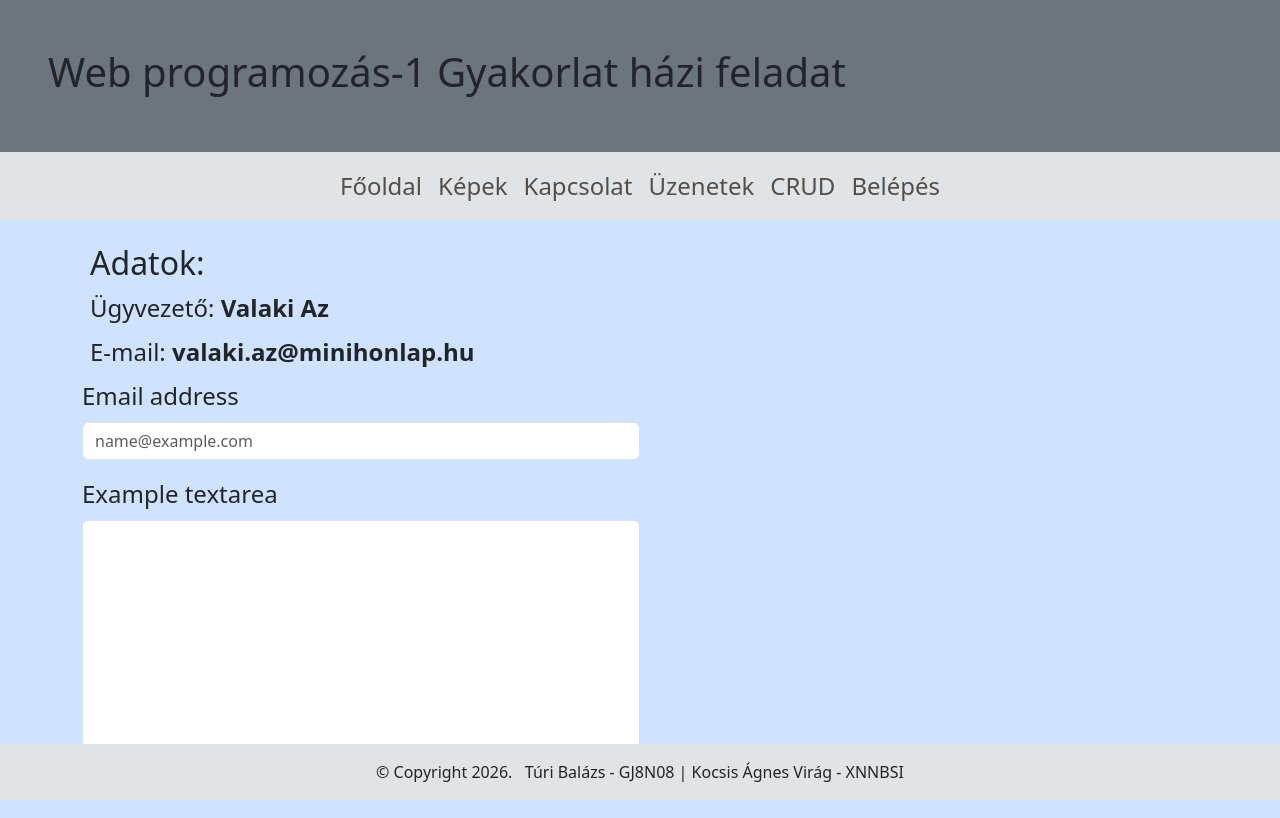
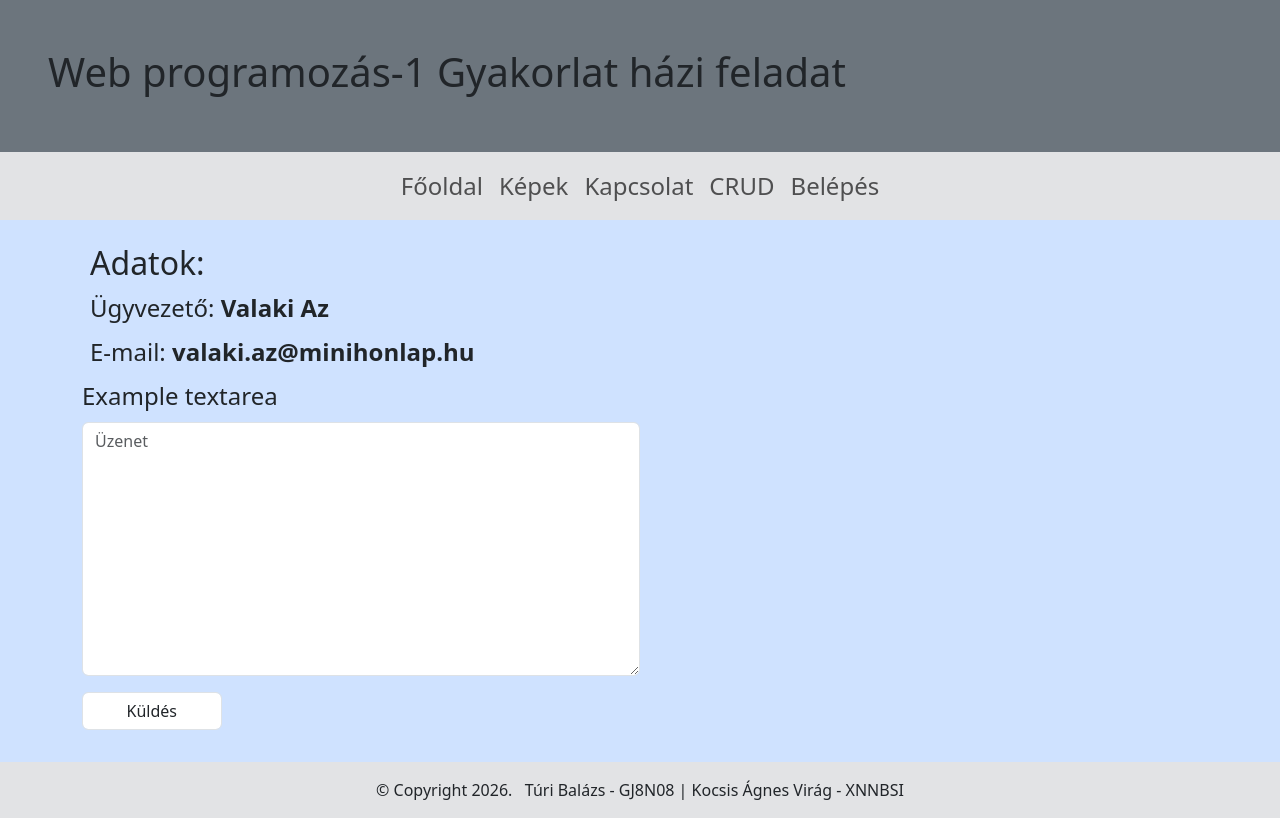
Before and after one commit to TuriBalazs/WebProgGyak, a PHP site: page /kapcsolat in a window 1280 px wide. Run offline with PHP 8.4, Linux system fonts and the light colour scheme; tables that the repository leaves empty or names only in its code hold one stand-in row (values such as "Sample post").

Commit message:
üzenetek

```diff
--- a/includes/config.inc.php
+++ b/includes/config.inc.php
@@ -17,12 +17,13 @@ $oldalak = array(
     '/' => array('fajl' => 'cimlap', 'szoveg' => 'Főoldal', 'menun' => array(1, 1)),
     'kepek' => array('fajl' => 'kepek', 'szoveg' => 'Képek', 'menun' => array(1, 1)),
     'kapcsolat' => array('fajl' => 'kapcsolat', 'szoveg' => 'Kapcsolat', 'menun' => array(1, 1)),
-    'uzenetek' => array('fajl' => 'uzenetek', 'szoveg' => 'Üzenetek', 'menun' => array(1, 1)),
+    'uzenetek' => array('fajl' => 'uzenetek', 'szoveg' => 'Üzenetek', 'menun' => array(0, 1)),
     'tablazat' => array('fajl' => 'tablazat', 'szoveg' => 'CRUD', 'menun' => array(1, 1)),
     'belepes' => array('fajl' => 'belepes', 'szoveg' => 'Belépés', 'menun' => array(1, 0)),
     'kilepes' => array('fajl' => 'kilepes', 'szoveg' => 'Kilépés', 'menun' => array(0, 1)),
     'belep' => array('fajl' => 'belep', 'szoveg' => '', 'menun' => array(0, 0)),
-    'regisztral' => array('fajl' => 'regisztral', 'szoveg' => '', 'menun' => array(0, 0))
+    'regisztral' => array('fajl' => 'regisztral', 'szoveg' => '', 'menun' => array(0, 0)),
+    'uzenetkuldes' => array('fajl' => 'uzenetkuldes', 'szoveg' => '', 'menun' => array(0, 0))
 );
 
 $hiba_oldal = array('fajl' => '404', 'szoveg' => 'A keresett oldal nem található!');
--- a/templates/index.tpl.php
+++ b/templates/index.tpl.php
@@ -50,7 +50,7 @@
 			<?php include("./templates/pages/{$keres['fajl']}.tpl.php"); ?>
 		</div>
 	</div>
-	<footer class="p-3 bg-secondary-subtle text-center position-fixed bottom-0 w-100">
+	<footer class="p-3 bg-secondary-subtle text-center">
 		<?php if (isset($lablec['copyright'])) { ?>&copy;&nbsp;<?= $lablec['copyright'] ?> <?php } ?>
 		&nbsp;
 		<?php if (isset($lablec['ceg'])) { ?>	<?= $lablec['ceg']; ?><?php } ?>
--- a/templates/pages/kapcsolat.tpl.php
+++ b/templates/pages/kapcsolat.tpl.php
@@ -5,13 +5,12 @@
         <p class="m-2">E-mail: <strong>valaki.az@minihonlap.hu</strong></p>
     </div>
     <div class="w-50 align-items-center">
-        <div class="mb-3">
-            <label for="exampleFormControlInput1" class="form-label">Email address</label>
-            <input type="email" class="form-control" id="exampleFormControlInput1" placeholder="name@example.com">
-        </div>
         <div class="mb-3 align-items-center">
-            <label for="exampleFormControlTextarea1" class="form-label">Example textarea</label>
-            <textarea class="form-control" id="exampleFormControlTextarea1" rows="10"></textarea>
+            <form action="uzenetkuldes" method="post">
+                <label for="exampleFormControlTextarea1" class="form-label">Example textarea</label>
+                <textarea class="form-control mb-3" rows="10" name="uzenet" placeholder="Üzenet" required></textarea>
+                <input class="form-control w-25" type="submit" name="kuldes" value="Küldés">
+            </form>
         </div>
     </div>
 </div>
--- a/templates/pages/kepek.tpl.php
+++ b/templates/pages/kepek.tpl.php
@@ -19,7 +19,7 @@ closedir($olvaso);
             <div class="col">
                 <div class="card mb-3" style="width: 22rem;">
                     <a href=" <?php echo $MAPPA . $fajl ?>">
-                <img src="<?php echo $MAPPA . $fajl ?>" class="card-img-top">
+                        <img src="<?php echo $MAPPA . $fajl ?>" class="card-img-top" style="height: 20rem; width 20rem">
                     </a>
                     <div class="card-body">
                         <p>Név: <?php echo $fajl; ?></p>
@@ -32,4 +32,3 @@ closedir($olvaso);
         ?>
     </div>
 </div>
-</div>
--- /dev/null
+++ b/templates/pages/uzenetkuldes.tpl.php
@@ -0,0 +1,2 @@
+<h1>sikeres üzenetküldés!</h1>
+<a href="kapcsolat">Vissza!</a>
```
Also changed, not shown: logicals/uzenetkuldes.php (added, +25 -0 lines), templates/pages/uzenetek.tpl.php (added, +33 -0 lines). Lines whose indentation alone changed are shown as unchanged.
